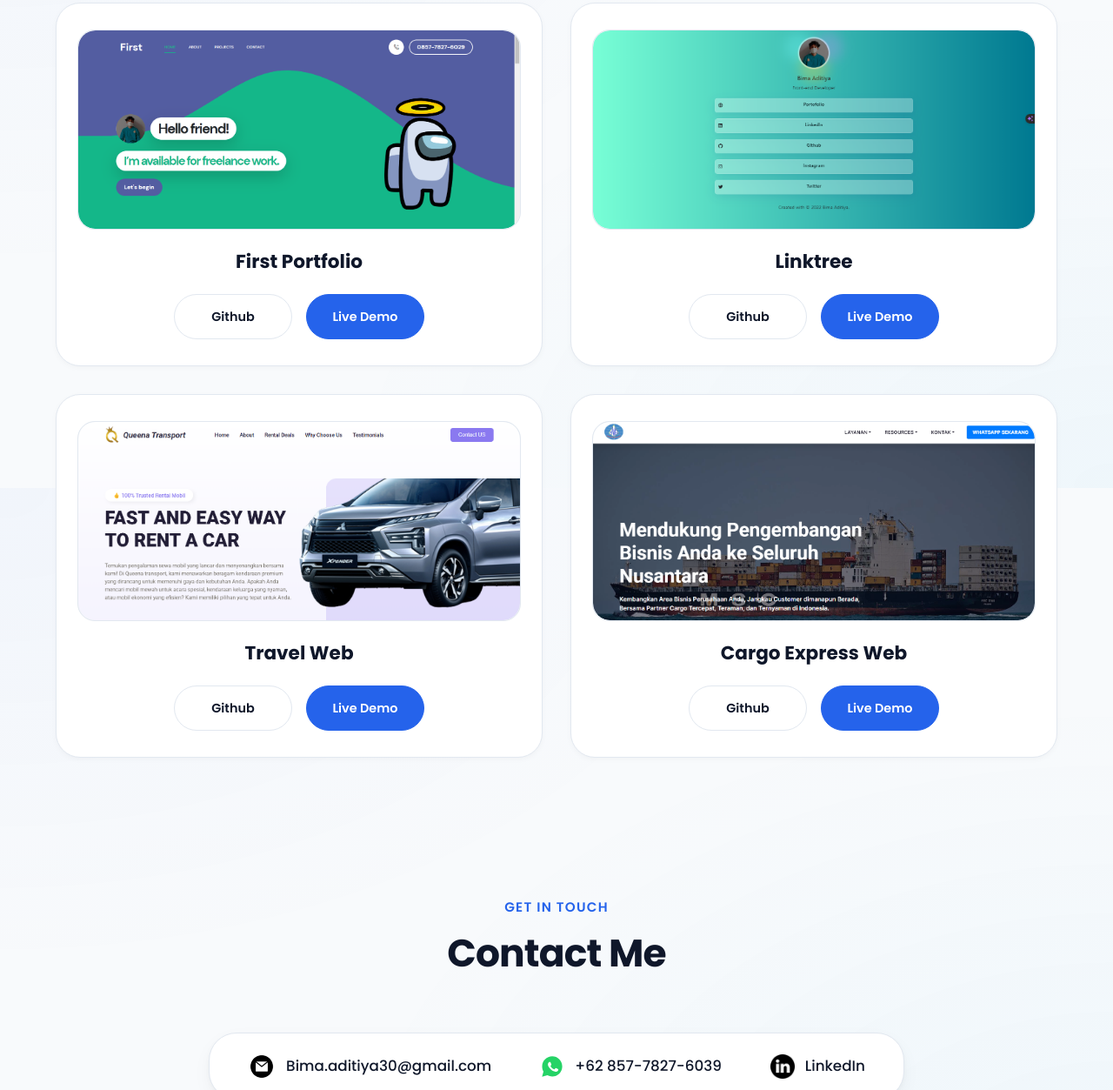
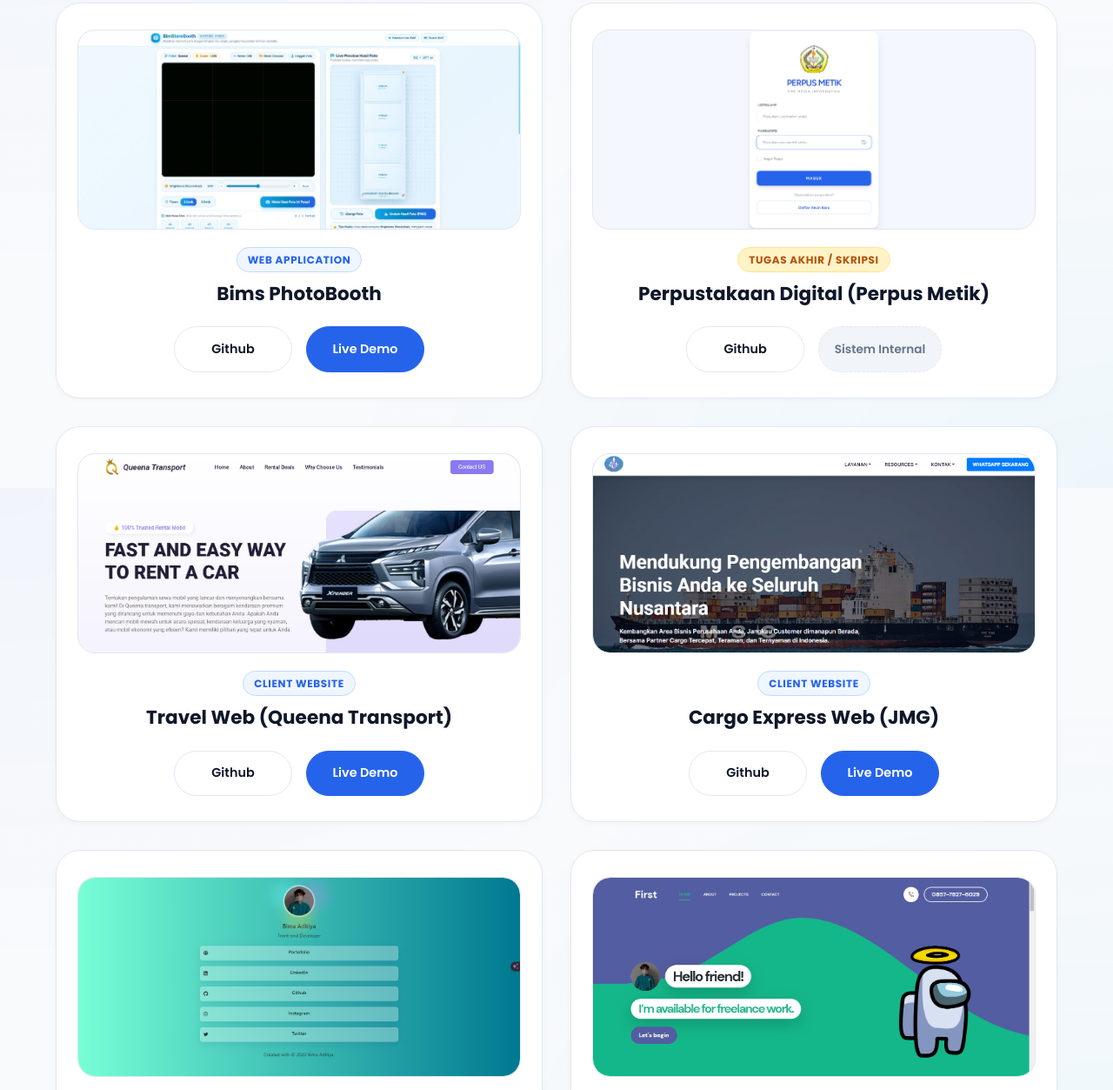
Before and after one commit to Bimaaditiya/Portofolioo, a plain HTML site: page index.html in a window 1280 px wide. Shown: the part 4239-5492 px from the top of the page at 87% size. Drawn offline with Linux system fonts and the light colour scheme.

Commit message:
Add new projects: Bims PhotoBooth and Perpustakaan Digital (Perpus Metik)

```diff
--- a/index.html
+++ b/index.html
@@ -453,19 +453,22 @@
       <h1 class="title">Projects</h1>
       <div class="experience-details-container">
         <div class="projects-grid">
-          <!-- Project 1 -->
+          <!-- Project 1: Bims PhotoBooth -->
           <div class="details-container color-container">
             <div class="project-img-wrapper">
               <img
-                src="./assets/Portofolio1.png"
-                alt="First Portfolio Preview"
+                src="./assets/photobooth.jpg"
+                alt="Bims PhotoBooth Web Preview"
                 class="project-img"
               />
             </div>
-            <h2 class="project-title">First Portfolio</h2>
+            <div class="project-badge-wrapper">
+              <span class="project-badge badge-featured">Web Application</span>
+            </div>
+            <h2 class="project-title">Bims PhotoBooth</h2>
             <div class="btn-container">
               <a
-                href="https://github.com/Bimaaditiya/Bimaaditiya.github.io"
+                href="https://github.com/Bimaaditiya/Bims-PhotoBoothh"
                 target="_blank"
                 rel="noopener noreferrer"
                 class="btn project-btn"
@@ -473,7 +476,7 @@
                 Github
               </a>
               <a
-                href="https://bimaaditiya.github.io/Portofolio1/"
+                href="https://bimaaditiya.github.io/Bims-PhotoBoothh/"
                 target="_blank"
                 rel="noopener noreferrer"
                 class="btn project-btn project-btn-primary"
@@ -483,7 +486,104 @@
             </div>
           </div>
 
-          <!-- Project 2 -->
+          <!-- Project 2: Perpustakaan Digital (Perpus Metik) -->
+          <div class="details-container color-container">
+            <div class="project-img-wrapper">
+              <img
+                src="./assets/perpusmetik.png"
+                alt="Perpus Metik Perpustakaan Digital Preview"
+                class="project-img"
+              />
+            </div>
+            <div class="project-badge-wrapper">
+              <span class="project-badge badge-skripsi">Tugas Akhir / Skripsi</span>
+            </div>
+            <h2 class="project-title">Perpustakaan Digital (Perpus Metik)</h2>
+            <div class="btn-container">
+              <a
+                href="https://github.com/Bimaaditiya"
+                target="_blank"
+                rel="noopener noreferrer"
+                class="btn project-btn"
+              >
+                Github
+              </a>
+              <span
+                class="btn project-btn project-btn-disabled"
+                title="Sistem Informasi Berjalan pada Jaringan Lokal Sekolah (On-Premise)"
+              >
+                Sistem Internal
+              </span>
+            </div>
+          </div>
+
+          <!-- Project 3: Travel Web -->
+          <div class="details-container color-container">
+            <div class="project-img-wrapper">
+              <img
+                src="./assets/pw1.png"
+                alt="Queena Transport Web Preview"
+                class="project-img"
+              />
+            </div>
+            <div class="project-badge-wrapper">
+              <span class="project-badge badge-featured">Client Website</span>
+            </div>
+            <h2 class="project-title">Travel Web (Queena Transport)</h2>
+            <div class="btn-container">
+              <a
+                href="https://github.com/Bimaaditiya/Queenatrans"
+                target="_blank"
+                rel="noopener noreferrer"
+                class="btn project-btn"
+              >
+                Github
+              </a>
+              <a
+                href="https://queenatransport.netlify.app/"
+                target="_blank"
+                rel="noopener noreferrer"
+                class="btn project-btn project-btn-primary"
+              >
+                Live Demo
+              </a>
+            </div>
+          </div>
+
+          <!-- Project 4: Cargo Express Web -->
+          <div class="details-container color-container">
+            <div class="project-img-wrapper">
+              <img
+                src="./assets/pw2.png"
+                alt="Joo Marson Cargo Express Web Preview"
+                class="project-img"
+              />
+            </div>
+            <div class="project-badge-wrapper">
+              <span class="project-badge badge-featured">Client Website</span>
+            </div>
+            <h2 class="project-title">Cargo Express Web (JMG)</h2>
+            <div class="btn-container">
+              <a
+                href="https://github.com/Bimaaditiya/JMG"
+                target="_blank"
+                rel="noopener noreferrer"
+                class="btn project-btn"
+              >
+                Github
+              </a>
+              <a
+                href="https://joomarson.netlify.app/"
+                target="_blank"
+                rel="noopener noreferrer"
+                class="btn project-btn project-btn-primary"
+              >
+                Live Demo
+              </a>
+            </div>
+          </div>
+
+          <!-- Project 5: Linktree -->
           <div class="details-container color-container">
             <div class="project-img-wrapper">
               <img
@@ -492,7 +592,10 @@
                 class="project-img"
               />
             </div>
-            <h2 class="project-title">Linktree</h2>
+            <div class="project-badge-wrapper">
+              <span class="project-badge badge-featured">Mini Project</span>
+            </div>
+            <h2 class="project-title">Linktree Clone</h2>
             <div class="btn-container">
               <a
                 href="https://github.com/Bimaaditiya/Linktree"
@@ -513,19 +616,22 @@
             </div>
           </div>
 
-          <!-- Project 3 -->
+          <!-- Project 6: First Portfolio -->
           <div class="details-container color-container">
             <div class="project-img-wrapper">
               <img
-                src="./assets/pw1.png"
-                alt="Queena Transport Web Preview"
+                src="./assets/Portofolio1.png"
+                alt="First Portfolio Preview"
                 class="project-img"
               />
             </div>
-            <h2 class="project-title">Travel Web</h2>
+            <div class="project-badge-wrapper">
+              <span class="project-badge badge-featured">Portfolio V1</span>
+            </div>
+            <h2 class="project-title">First Portfolio</h2>
             <div class="btn-container">
               <a
-                href="https://github.com/Bimaaditiya/Queenatrans"
+                href="https://github.com/Bimaaditiya/Bimaaditiya.github.io"
                 target="_blank"
                 rel="noopener noreferrer"
                 class="btn project-btn"
@@ -533,37 +639,7 @@
                 Github
               </a>
               <a
-                href="https://queenatransport.netlify.app/"
-                target="_blank"
-                rel="noopener noreferrer"
-                class="btn project-btn project-btn-primary"
-              >
-                Live Demo
-              </a>
-            </div>
-          </div>
-
-          <!-- Project 4 -->
-          <div class="details-container color-container">
-            <div class="project-img-wrapper">
-              <img
-                src="./assets/pw2.png"
-                alt="Joo Marson Cargo Express Web Preview"
-                class="project-img"
-              />
-            </div>
-            <h2 class="project-title">Cargo Express Web</h2>
-            <div class="btn-container">
-              <a
-                href="https://github.com/Bimaaditiya/JMG"
-                target="_blank"
-                rel="noopener noreferrer"
-                class="btn project-btn"
-              >
-                Github
-              </a>
-              <a
-                href="https://joomarson.netlify.app/"
+                href="https://bimaaditiya.github.io/Portofolio1/"
                 target="_blank"
                 rel="noopener noreferrer"
                 class="btn project-btn project-btn-primary"
--- a/style.css
+++ b/style.css
@@ -940,6 +940,51 @@ article p {
   border-color: var(--primary-hover);
 }
 
+.project-btn-disabled {
+  background: var(--bg-card-alt);
+  color: var(--text-light);
+  border: 1px dashed var(--border-color);
+  cursor: default;
+  font-size: 0.85rem;
+  padding: 0.85rem 1.1rem;
+}
+
+.project-btn-disabled:hover {
+  background: var(--bg-card-alt);
+  color: var(--text-light);
+  border-color: var(--border-color);
+  box-shadow: none;
+  transform: none;
+}
+
+.project-badge-wrapper {
+  display: flex;
+  justify-content: center;
+  margin-bottom: 0.5rem;
+}
+
+.project-badge {
+  font-size: 0.75rem;
+  font-weight: 700;
+  text-transform: uppercase;
+  letter-spacing: 0.05em;
+  padding: 0.25rem 0.75rem;
+  border-radius: 1rem;
+  display: inline-block;
+}
+
+.badge-featured {
+  background: var(--primary-light);
+  color: var(--primary);
+  border: 1px solid var(--primary-border);
+}
+
+.badge-skripsi {
+  background: #fef3c7;
+  color: #b45309;
+  border: 1px solid #fde68a;
+}
+
 /* CONTACT SECTION */
 
 #contact {
```
Also changed, not shown: assets/perpusmetik.png (added), assets/photobooth.jpg (added).
